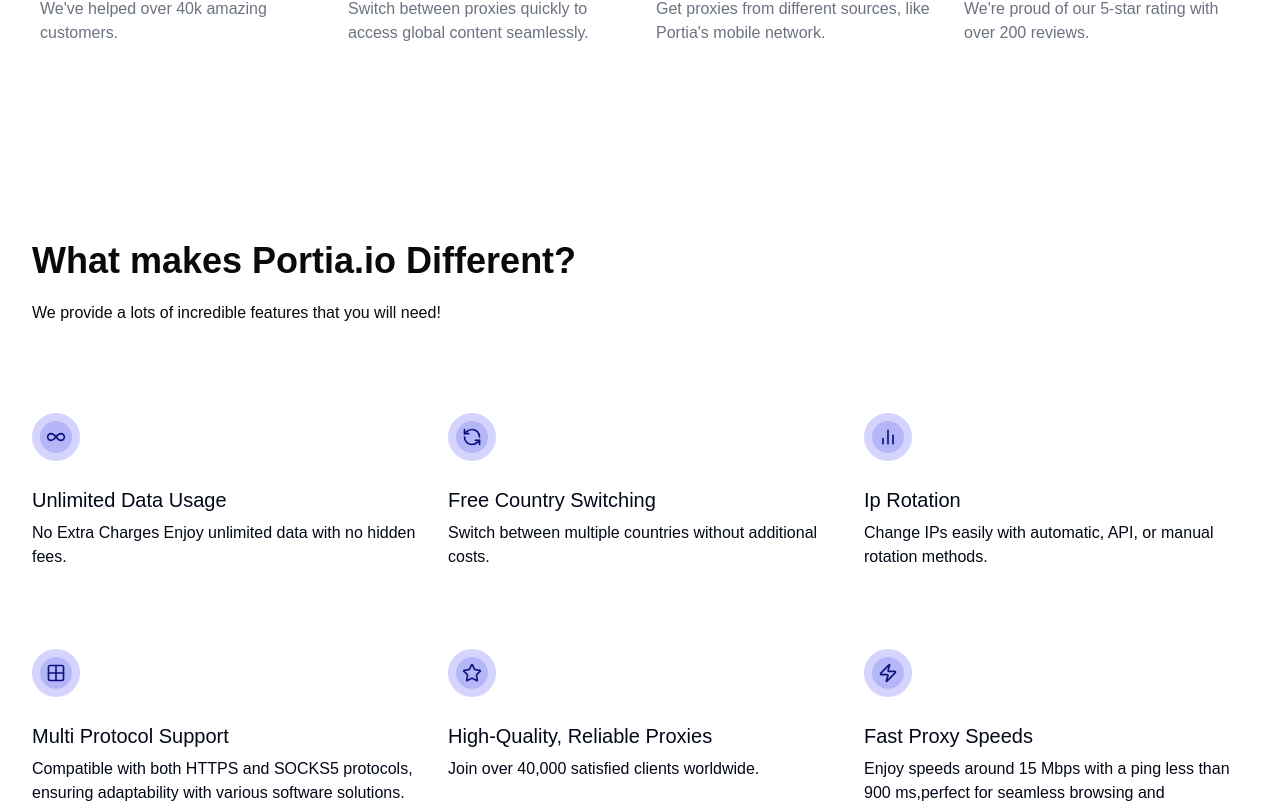
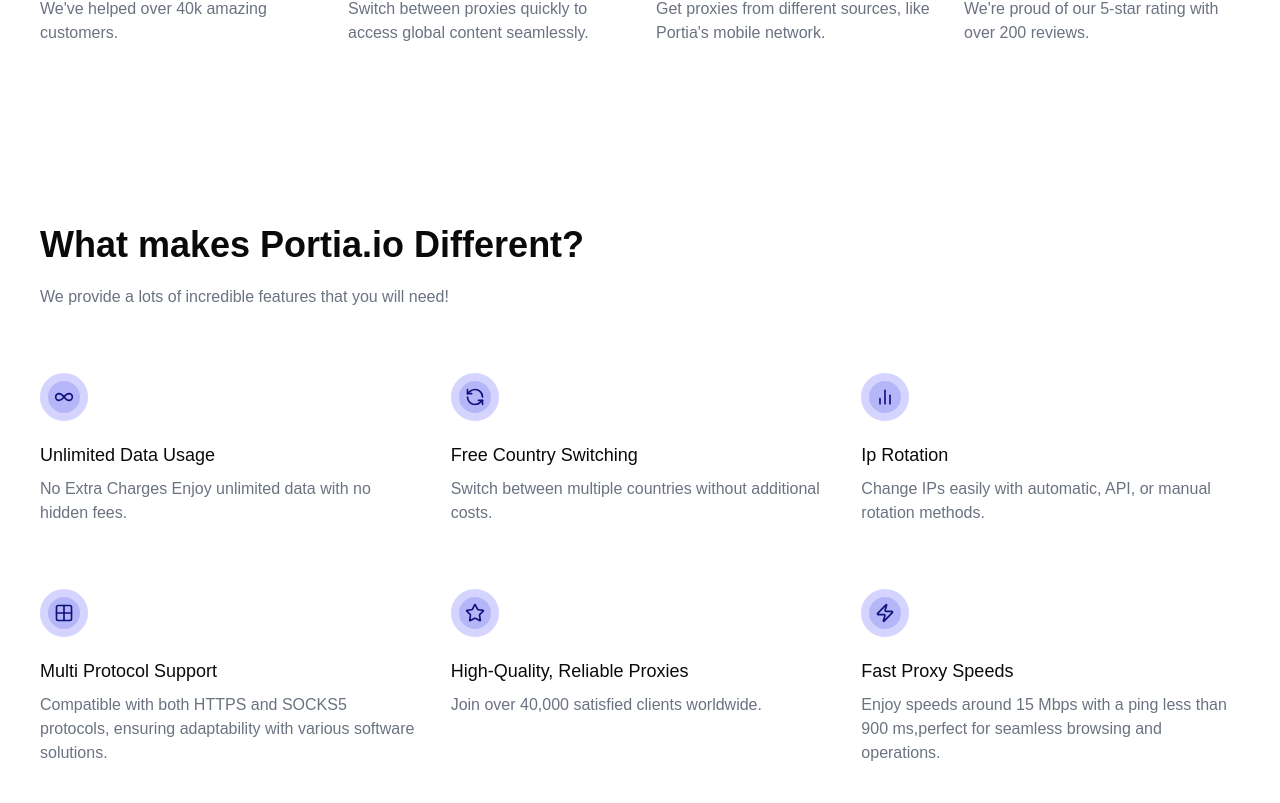
Before and after one commit to Saeed-Altout/portia, a Next.js app: page / in a window 1280 px wide. Shown: the part 1619-2422 px from the top of the page. Built offline with nearby package versions, Linux system fonts and the light colour scheme; a web font is replaced by a local one.

Commit message:
1- refactor features component. 2- create icon component.

```diff
--- a/app/(website)/_components/common/heading.tsx
+++ b/app/(website)/_components/common/heading.tsx
@@ -1,36 +1,28 @@
-"use client";
+'use client';
 
-import { cn } from "@/lib/utils";
-import * as React from "react";
+import * as React from 'react';
+
+import { Paragraph } from '@website/_components/ui/paragraph';
 
 export const Heading = ({
 	title,
 	description,
 	heading,
 	children,
-  className,
-  titleStyle,
-  descriptionStyle,
 }: {
 	title: string;
 	description?: string;
 	heading?: string;
-  titleStyle?: string;
-  descriptionStyle?: string;
 	children?: React.ReactNode;
 } & React.HTMLAttributes<HTMLElement>) => {
 	return (
-    <div className="flex items-start justify-start flex-col gap-5 md:flex-row md:items-center md:justify-between">
-      <div className="space-y-5 flex-1 relative max-w-3xl">
-        <span className="block absolute -top-6 left-0 text-primary font-semibold">
-          {heading}
-        </span>
-        <h1 className={cn("text-3xl md:text-4xl font-semibold", titleStyle)}>
-          {title}
-        </h1>
-        <p className={cn(descriptionStyle)}>{description}</p>
+		<div className='flex items-start justify-start flex-col gap-5 md:flex-row md:items-center md:justify-between'>
+			<div className='space-y-4 md:space-y-5 flex-1 relative'>
+				<span className='block absolute -top-6 left-0 text-primary font-semibold'>{heading}</span>
+				<h1 className='text-3xl md:text-4xl font-semibold'>{title}</h1>
+				<Paragraph>{description}</Paragraph>
 			</div>
-      <div className="w-full md:w-fit">{children}</div>
+			<div className='w-full md:w-fit'>{children}</div>
 		</div>
 	);
 };
--- a/app/(website)/_components/sections/features.tsx
+++ b/app/(website)/_components/sections/features.tsx
@@ -1,30 +1,34 @@
-import { featuresData } from "@website/constants";
-import { Heading } from "@website/_components/common/heading";
-import { Card, CardContent, CardHeader, CardTitle } from "@/components/ui/card";
+import { featuresData } from '@website/constants';
+import { Heading } from '@website/_components/common/heading';
+
+import { Card, CardContent } from '@/components/ui/card';
+
+import { Icon } from '@website/_components/ui/icon';
+import { Section } from '@website/_components/ui/section';
+import { Container } from '@website/_components/ui/container';
+import { Paragraph } from '@website/_components/ui/paragraph';
 
 export const Features = () => {
 	return (
-    <section className="max-container section space-y-16">
-      <Heading
-        title="What makes Portia.io Different?"
-        description="We provide a lots of incredible features that you will need!"
-      />
-      <div className="grid grid-cols-1 sm:grid-cols-2 lg:grid-cols-3 gap-8">
-        {/* TODO: Update data from API */}
-        {featuresData.map(({ icon: Icon, title, description }, index) => (
-          <Card key={index} className="shadow-none border-none">
-            <CardHeader className="px-0">
-              <CardTitle className="bg-[#B5B6F7] border-[8px] border-[#D4D4FF] w-[48px] h-[48px] flex items-center justify-center rounded-full">
-                <Icon className="text-primary h-5 w-5" />
-              </CardTitle>
-            </CardHeader>
-            <CardContent className="space-y-[6px] px-0">
-              <h3 className="font-medium text-[20px] capitalize">{title}</h3>
-              <p>{description}</p>
+		<Section space='wide'>
+			<Container size='wide' className='gap-y-12 md:gap-y-16'>
+				<Heading title='What makes Portia.io Different?' description='We provide a lots of incredible features that you will need!' />
+				<div className='grid grid-cols-1 sm:grid-cols-2 lg:grid-cols-3 gap-x-8 gap-y-16'>
+					{featuresData.map(({ icon: LIcon, title, description }, index) => (
+						<Card key={index} className='shadow-none border-none space-y-5'>
+							<Icon>
+								<LIcon className='text-primary h-5 w-5' />
+							</Icon>
+							<CardContent className='space-y-2 p-0'>
+								<Paragraph size='lg' className='font-medium text-black-primary capitalize'>
+									{title}
+								</Paragraph>
+								<Paragraph>{description}</Paragraph>
 							</CardContent>
 						</Card>
 					))}
 				</div>
-    </section>
+			</Container>
+		</Section>
 	);
 };
--- /dev/null
+++ b/app/(website)/_components/ui/icon.tsx
@@ -0,0 +1,38 @@
+'use client';
+
+import * as React from 'react';
+import { Slot } from '@radix-ui/react-slot';
+import { cva, VariantProps } from 'class-variance-authority';
+
+import { cn } from '@/lib/utils';
+
+const iconVariants = cva('border-[8px] flex items-center justify-center rounded-full', {
+	variants: {
+		variant: {
+			default: 'bg-[#B5B6F7] border-[#D4D4FF] text-primary',
+			success: 'bg-[#B5F7F6] border-[#D4FFFE] text-[#11807E]',
+		},
+		size: {
+			default: 'w-[48px] h-[48px]',
+			sm: 'w-[35px] h-[35px]',
+			lg: 'w-[56px] h-[56px]',
+		},
+	},
+	defaultVariants: {
+		variant: 'default',
+		size: 'default',
+	},
+});
+
+export interface IconProps extends React.HTMLAttributes<HTMLDivElement>, VariantProps<typeof iconVariants> {
+	asChild?: boolean;
+}
+
+const Icon = React.forwardRef<HTMLDivElement, IconProps>(({ className, variant, size, asChild = false, ...props }, ref) => {
+	const Comp = asChild ? Slot : 'div';
+	return <Comp className={cn(iconVariants({ variant, size, className }))} ref={ref} {...props} />;
+});
+
+Icon.displayName = 'Icon';
+
+export { Icon, iconVariants };
```
Lines whose indentation alone changed are shown as unchanged.
